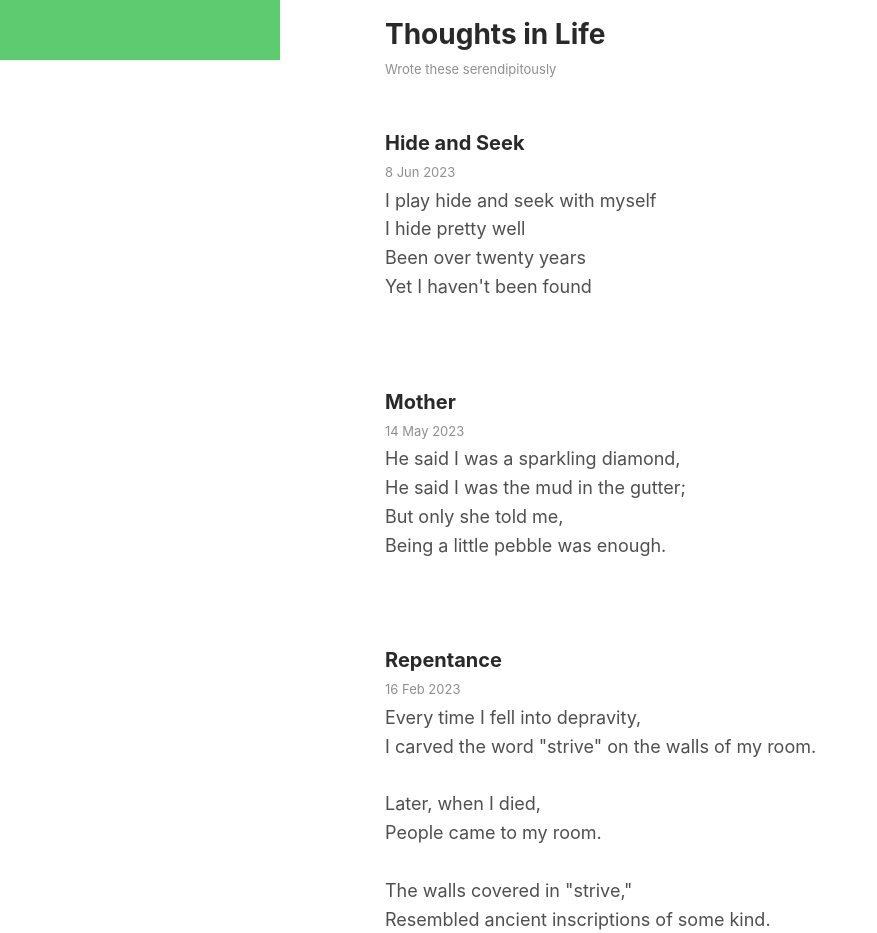
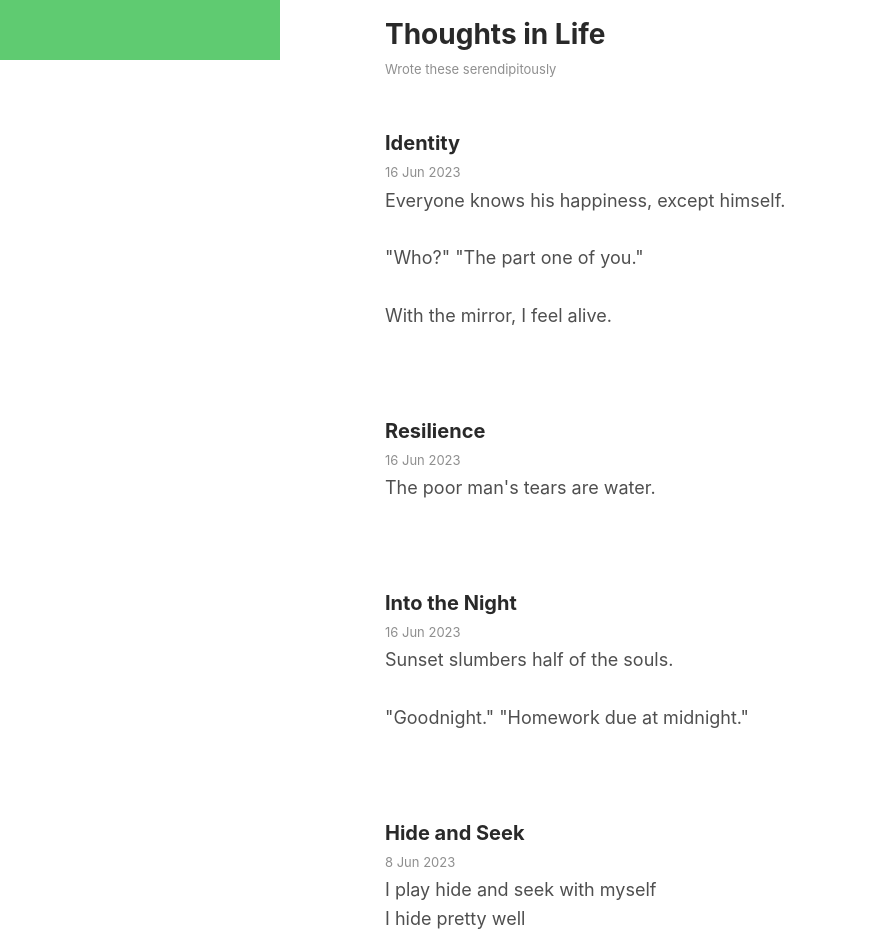
Before and after one commit to Bob-Zhu3/bob-zhu3.github.io, a plain HTML site: page about.html in a window 1280 px wide. Shown: the part 740-1673 px from the top of the page, without its empty margins (0-877 px from the left). Drawn offline with Linux system fonts and the light colour scheme.

Commit message:
Update about.html

```diff
--- a/about.html
+++ b/about.html
@@ -65,6 +65,37 @@
 				</br></br>
 					<div>
 
+						<h5>Identity</h5>
+						<div class="meta mb-1">16 Jun 2023</div>
+						<p>
+							Everyone knows his happiness, except himself.</br>
+						</br>
+							"Who?" "The part one of you."</br>
+						</br>
+							With the mirror, I feel alive.
+
+						</p>
+
+
+					</br></br></br>
+						<h5>Resilience</h5>
+						<div class="meta mb-1">16 Jun 2023</div>
+						<p>
+							The poor man's tears are water.
+						</p>
+
+
+					</br></br></br>
+						<h5>Into the Night</h5>
+						<div class="meta mb-1">16 Jun 2023</div>
+						<p>
+							Sunset slumbers half of the souls.</br>
+						</br>
+							"Goodnight." "Homework due at midnight."
+						</p>
+
+
+					</br></br></br>
 						<h5>Hide and Seek</h5>
 						<div class="meta mb-1">8 Jun 2023</div>
 						<p>
@@ -251,7 +282,7 @@
 							At least grateful for my decisiveness and pride, I am content.</br>
 						</br>
 							Can cutting off all contact bid farewell to internal conflicts,</br>
-							I stand under the setting sun, sighing as I observe the horizon.</br>
+							I stand under the setting sun, sighing as I observe the horizon:</br>
 							When did assertiveness and recklessness grow on my land?
 						</p>
 
```
